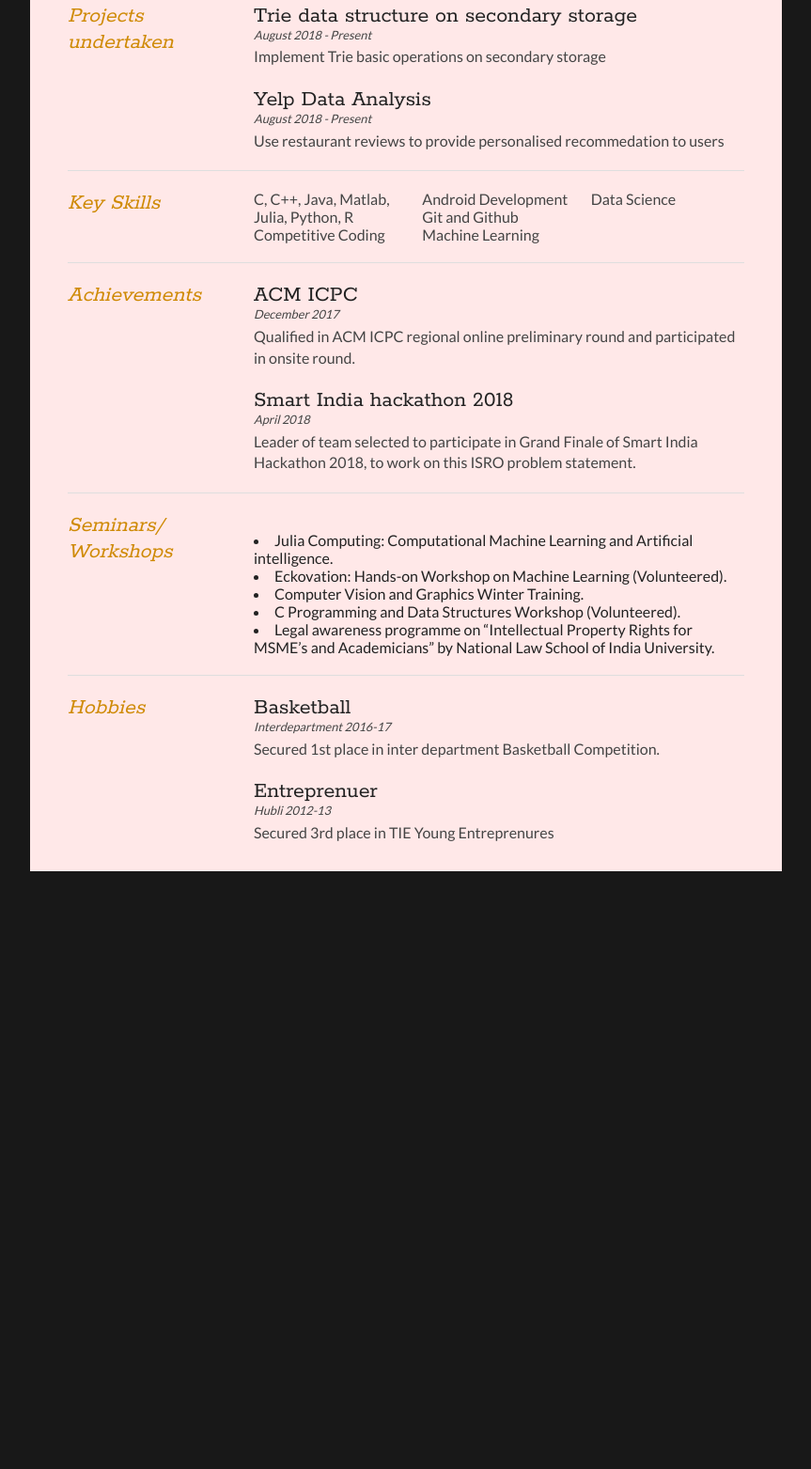
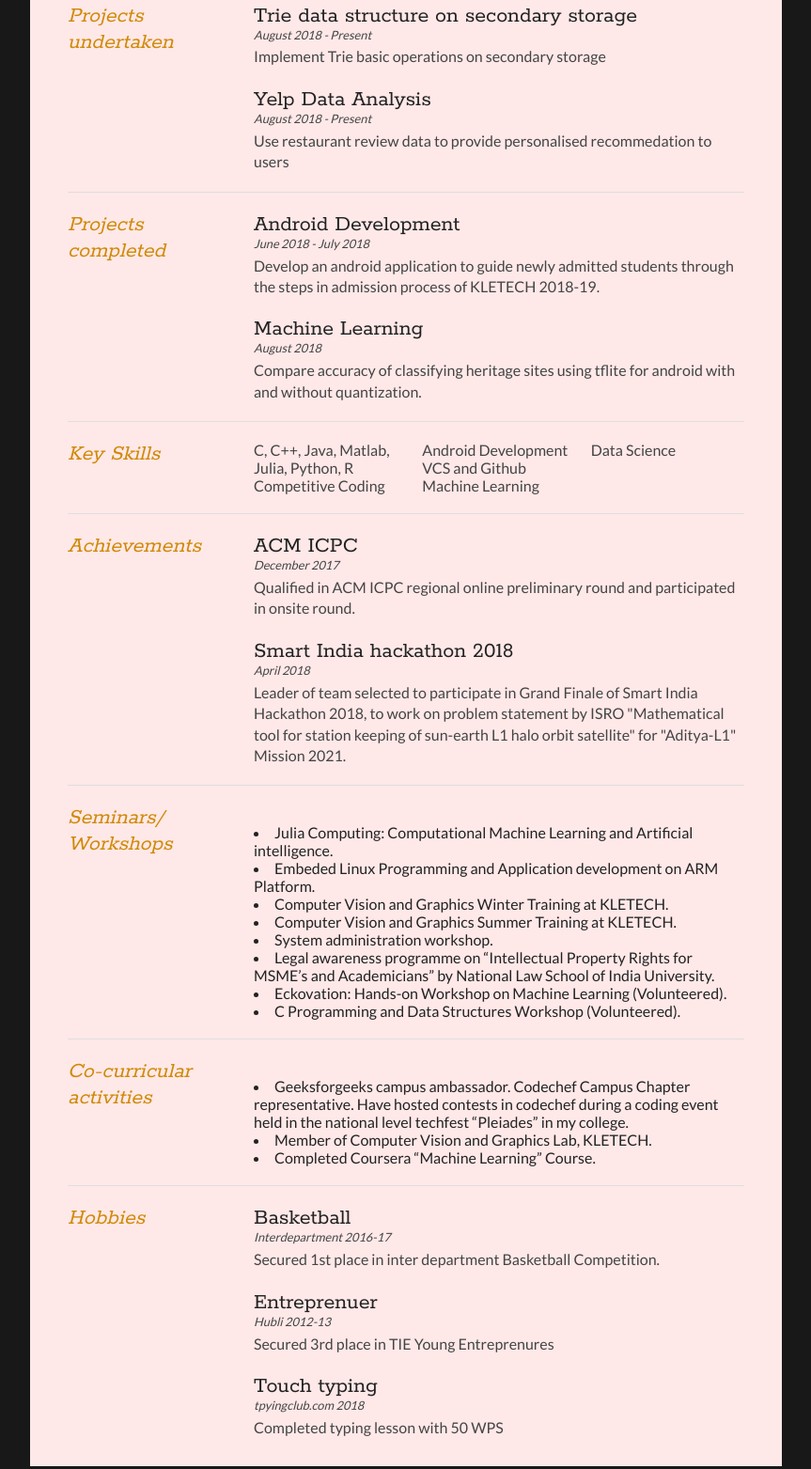
Before and after one commit to Shashank-Hiremath/Shashank-Hiremath.github.io, a plain HTML site: page index.html in a window 1280 px wide. Shown: the part 749-2312 px from the top of the page at 94% size, without its empty margins (208-1071 px from the left). Before the commit the page ends 1706 px from the top, so only its background shows below. Drawn offline with Linux system fonts and the light colour scheme.

Commit message:
Made changes

```diff
--- a/index.html
+++ b/index.html
@@ -47,7 +47,7 @@
 
 				<div class="sectionContent">
 					<p>
-						<li>To work on research problems. Solve challenging problems and contribute to the research community. Provide innovative solutions to overcome limitations of existing solutions.</li>
+						<li>Solve challenging problems and contribute to the the advancement of technology. Provide innovative solutions to overcome limitations of existing solutions.</li>
 						<li>Learn from experts and work under them to produce useful results. Work with peers to improve collaborative learning and develop team management skills.</li>
 					</p>
 				</div>
@@ -103,7 +103,7 @@
 								<td>2nd PUC (HE PU College, Hubli)</td>
 								<td>Karnataka State Board</td>
 								<td>2016</td>
-								<td>83.5</td>
+								<td>83.5/100</td>
 							  </tr>
 							  <tr>
 								<td>10th class (St. Anthony’s Public School, Hubli)</td>
@@ -134,7 +134,28 @@
 					<article>
 						<h2>Yelp Data Analysis</h2>
 						<p class="subDetails">August 2018 - Present</p>
-						<p>Use restaurant reviews to provide personalised recommedation to users</p>
+						<p>Use restaurant review data to provide personalised recommedation to users</p>
+					</article>
+				</div>
+				<div class="clear"></div>
+			</section>
+
+		<section>
+				<div class="sectionTitle">
+					<h1>Projects completed</h1>
+				</div>
+
+				<div class="sectionContent">
+					<article>
+						<h2>Android Development</h2>
+						<p class="subDetails">June 2018 - July 2018</p>
+						<p>Develop an android application to guide newly admitted students through the steps in admission process of KLETECH 2018-19.</p>
+					</article>
+
+					<article>
+						<h2>Machine Learning</h2>
+						<p class="subDetails">August 2018</p>
+						<p>Compare accuracy of classifying heritage sites using tflite for android with and without quantization.</p>
 					</article>
 				</div>
 				<div class="clear"></div>
@@ -151,7 +172,7 @@
 					<li>C, C++, Java, Matlab, Julia, Python, R</li>
 					<li>Competitive Coding</li>
 					<li>Android Development</li>
-					<li>Git and Github</li>
+					<li>VCS and Github</li>
 					<li>Machine Learning</li>
 					<li>Data Science</li>
 				</ul>
@@ -175,7 +196,7 @@
 				<article>
 					<h2>Smart India hackathon 2018</h2>
 					<p class="subDetails">April 2018</p>
-					<p>Leader of team selected to participate in Grand Finale of Smart India Hackathon 2018, to work on this ISRO problem statement.</p>
+					<p>Leader of team selected to participate in Grand Finale of Smart India Hackathon 2018, to work on problem statement by ISRO "Mathematical tool for station keeping of sun-earth L1 halo orbit satellite" for "Aditya-L1" Mission 2021.</p>
 				</article>
 			</div>
 			<div class="clear"></div>
@@ -189,16 +210,35 @@
 				<div class="sectionContent">
 					<p>
 						<li>Julia Computing: Computational Machine Learning and Artificial intelligence.</li>
+						<li>Embeded Linux Programming and Application development on ARM Platform.</li>
+						<li>Computer Vision and Graphics Winter Training at KLETECH.</li>
+						<li>Computer Vision and Graphics Summer Training at KLETECH.</li>
+						<li>System administration workshop.</li>
+						<li>Legal awareness programme on “Intellectual Property Rights for MSME’s and Academicians” by National Law School of India University.</li>
 						<li>Eckovation: Hands-on Workshop on Machine Learning (Volunteered).</li>
-						<li>Computer Vision and Graphics Winter Training.</li>
 						<li>C Programming and Data Structures Workshop (Volunteered).</li>
-						<li>Legal awareness programme on “Intellectual Property Rights for MSME’s and Academicians” by National Law School of India University.</li>
 					</p>
 				</div>
 				<div class="clear"></div>
 			</section>
 
+			<section>
+					<div class="sectionTitle">
+						<h1>Co-curricular activities</h1>
+					</div>
+
+					<div class="sectionContent">
+						<p>
+							<li>Geeksforgeeks campus ambassador. Codechef Campus Chapter representative. Have hosted contests in codechef during a coding event held in the national level techfest “Pleiades” in my college.</li>
+							<li>Member of Computer Vision and Graphics Lab, KLETECH.</li>
+							<li>Completed Coursera “Machine Learning” Course.</li>
+						</p>
+					</div>
+					<div class="clear"></div>
+				</section>
+
 		<section>
+
 				<div class="sectionTitle">
 					<h1>Hobbies</h1>
 				</div>
@@ -214,6 +254,12 @@
 						<h2>Entreprenuer</h2>
 						<p class="subDetails">Hubli 2012-13</p>
 						<p>Secured 3rd place in TIE Young Entreprenures</p>
+					</article>
+
+					<article>
+						<h2>Touch typing</h2>
+						<p class="subDetails">tpyingclub.com 2018</p>
+						<p>Completed typing lesson with 50 WPS</p>
 					</article>
 				</div>
 				<div class="clear"></div>
```
